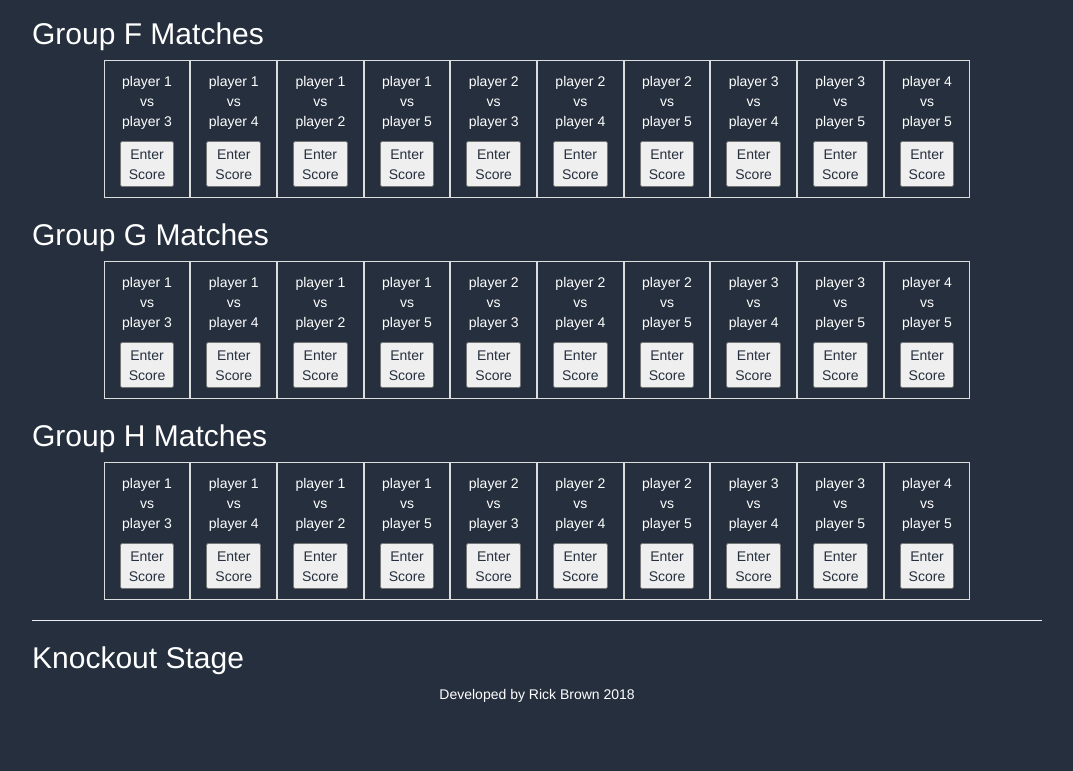
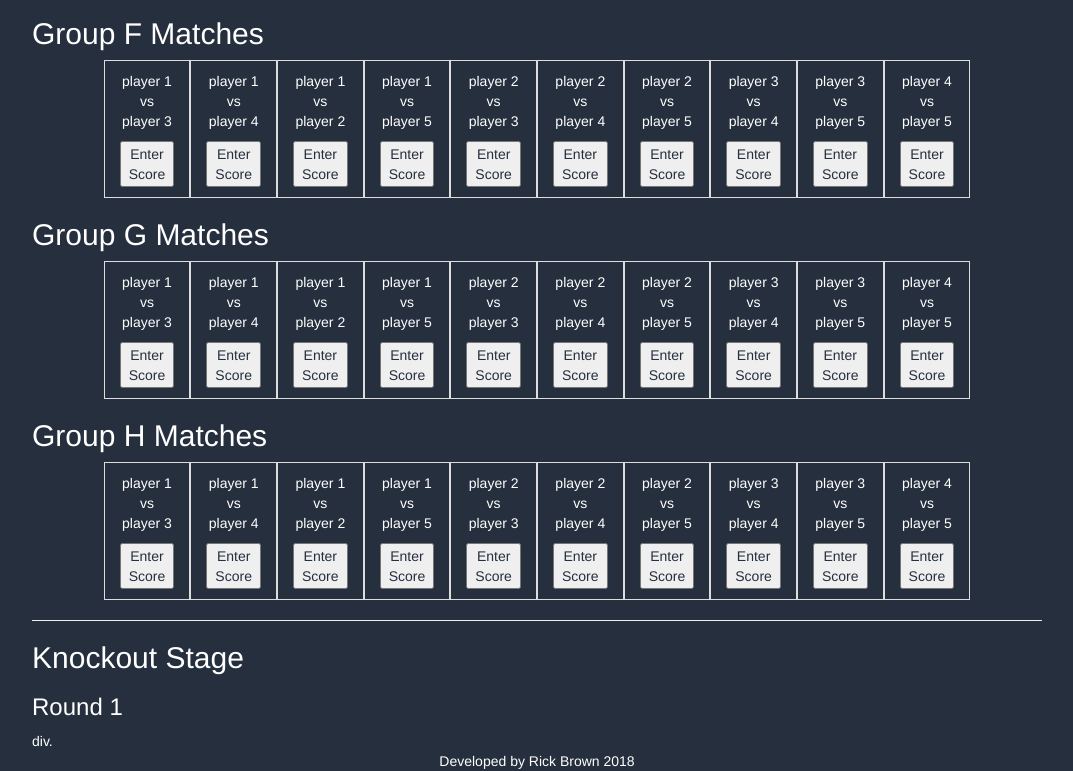
Before and after one commit to RickBr0wn/table-tennis, a plain HTML site: page index.html in a window 1280 px wide. Shown: the part 2147-2918 px from the top of the page, without its empty margins (103-1176 px from the left). Before the commit the page ends 2851 px from the top, so only its background shows below. Drawn offline with nearby package versions, Linux system fonts and the light colour scheme.

Commit message:
adding knockout stage

```diff
--- a/index.html
+++ b/index.html
@@ -743,7 +743,13 @@
 
             <div class="main-wrapper">
                 <h2>Knockout Stage</h2>
+                <h3>Round 1</h3>
+                <div class="round-1">
+                    div.
+                </div>
             </div>
+
+
         </div>
     </div>
 
```
